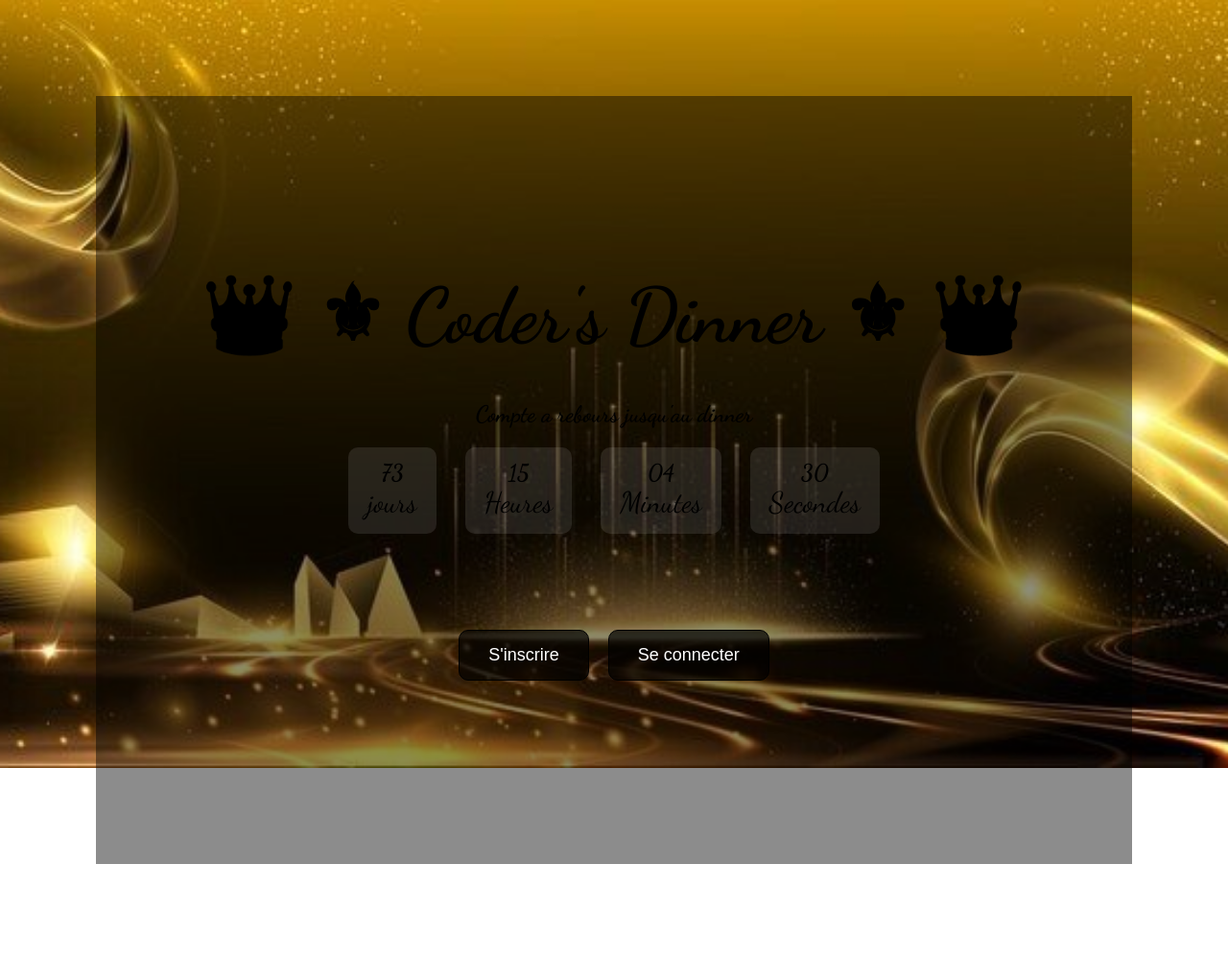
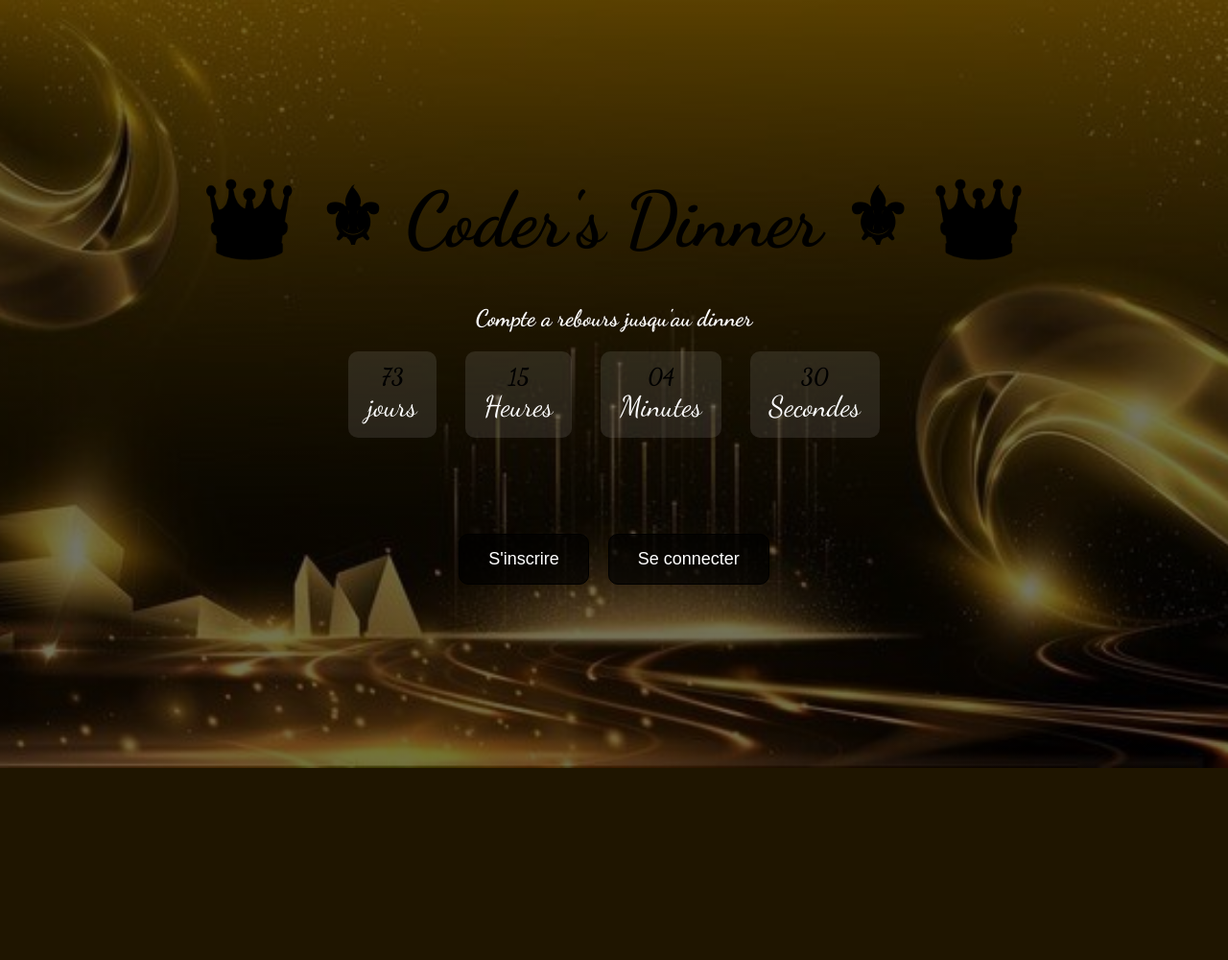
Before and after one commit to AissatouAM/Site-diner, a PHP site: page /accueil/index.php in a window 1280 px wide. Shown: the whole page at 96% size. After the commit the page ends 800 px from the top, so only its background shows below. Run offline with PHP 8.4, Linux system fonts and the light colour scheme.

Commit message:
changement

```diff
--- a/assets/css/accueil.css
+++ b/assets/css/accueil.css
@@ -1,47 +1,38 @@
 body {
-    margin: 100px;
+    margin: 0;
     height: 100vh;
     display: flex;
     align-items: center;
+    justify-content: center;
     font-family: 'Dancing Script', sans-serif;
-    justify-content: center;
+    position: relative;
+    overflow: hidden;
 }
+
+
+/* Image de fond */
 
 body::before {
     content: "";
-    position: absolute;
+    position: fixed;
+    /* pour couvrir toute la fenêtre */
     top: 0;
     left: 0;
     width: 100%;
     height: 100%;
-    background: rgba(0, 0, 0, 0.45);
-    /* couche sombre : ajuste l’opacité (0.3 à 0.6) */
-    z-index: 0;
+    background: linear-gradient(rgba(0, 0, 0, 0.55), rgba(0, 0, 0, 0.55)), /* couche sombre uniforme */
+    url("../images/bacgroundac.jpg") center center / cover no-repeat fixed;
+    z-index: -1;
 }
 
 
-/* et pour que le contenu reste visible par-dessus */
-
-* {
-    position: relative;
-    z-index: 1;
-}
-
-.background {
-    position: fixed;
-    top: 0;
-    left: 0;
-    width: 100%;
-    height: 100%;
-    background: url("../images/bacgroundac.jpg") no-repeat center center fixed;
-    background-size: cover;
-    z-index: -1;
-}
+/* Contenu au-dessus du fond */
 
 main {
     text-align: center;
     margin-bottom: 100px;
-    /* Réduction de la marge */
+    color: white;
+    /* le texte sera mieux visible sur fond sombre */
 }
 
 .logo {
```
